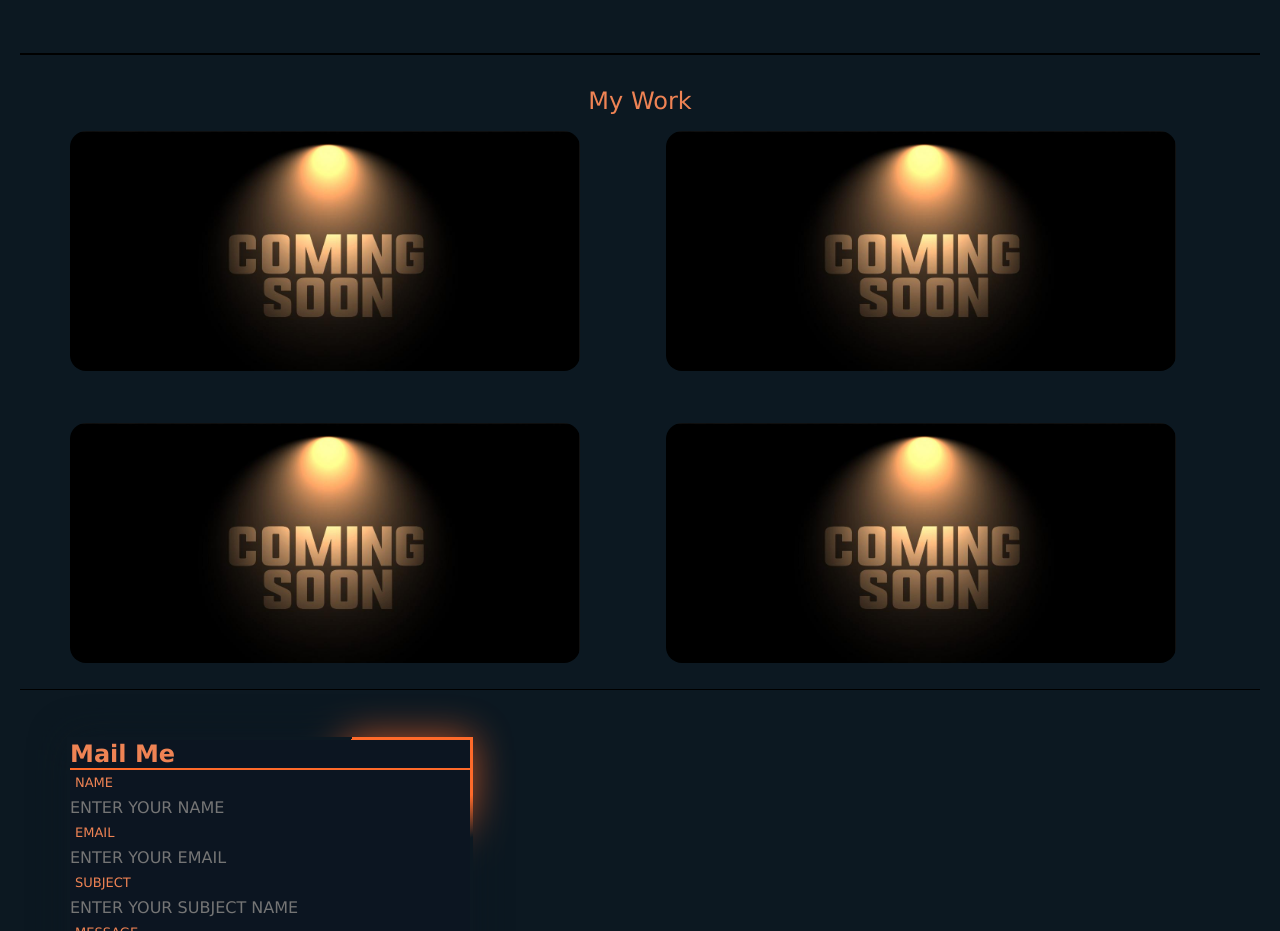
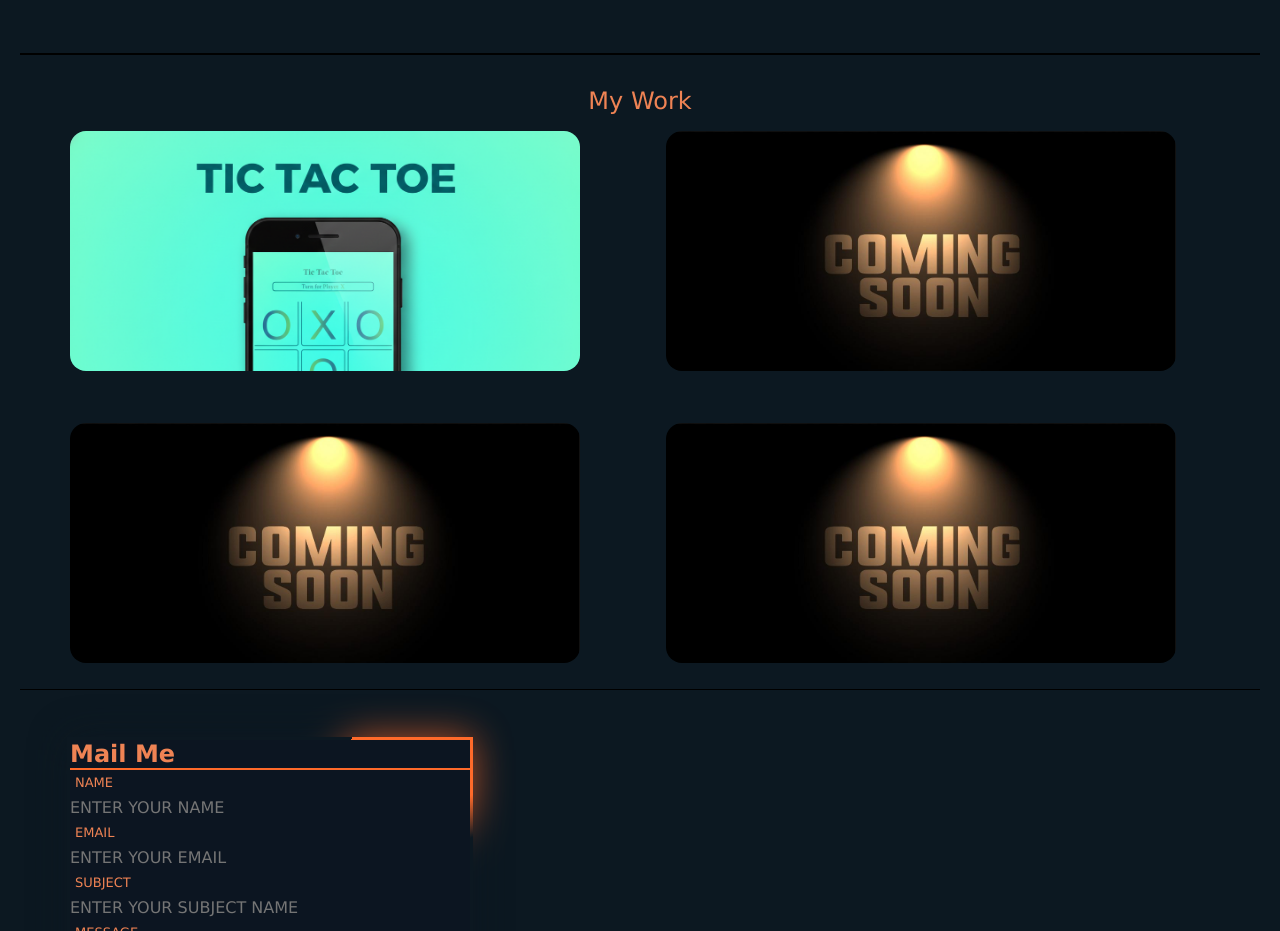
Before and after one commit to maheerCodes/Portfolio-SheikhMaheer, a website: page index.html in a window 1280 px wide. Shown: the part 4620-5551 px from the top of the page. Drawn offline with Linux system fonts and the light colour scheme.

Commit message:
Update style.css

```diff
--- a/style.css
+++ b/style.css
@@ -1426,13 +1426,22 @@ h3{
     border-radius: 1rem;
     margin: 1rem;
     padding: 0;
-    background-image: url(assets/WebPhoto/webPhotomain/freepik__expand__49141.jpg);
     background-size: cover;
+}
+
+.project1{
+    background-image: url(assets/WebPhoto/webPhotomain/Gemini_Generated_Image_abot35abot35abot.png);
+}
+
+.project2, .project3, .project4{
+   background-image: url(assets/WebPhoto/webPhotomain/freepik__expand__49141.jpg);
 }
 
 .project1, .project3{
     margin-left: 2rem;
 }
+
+
 
 
 
```
